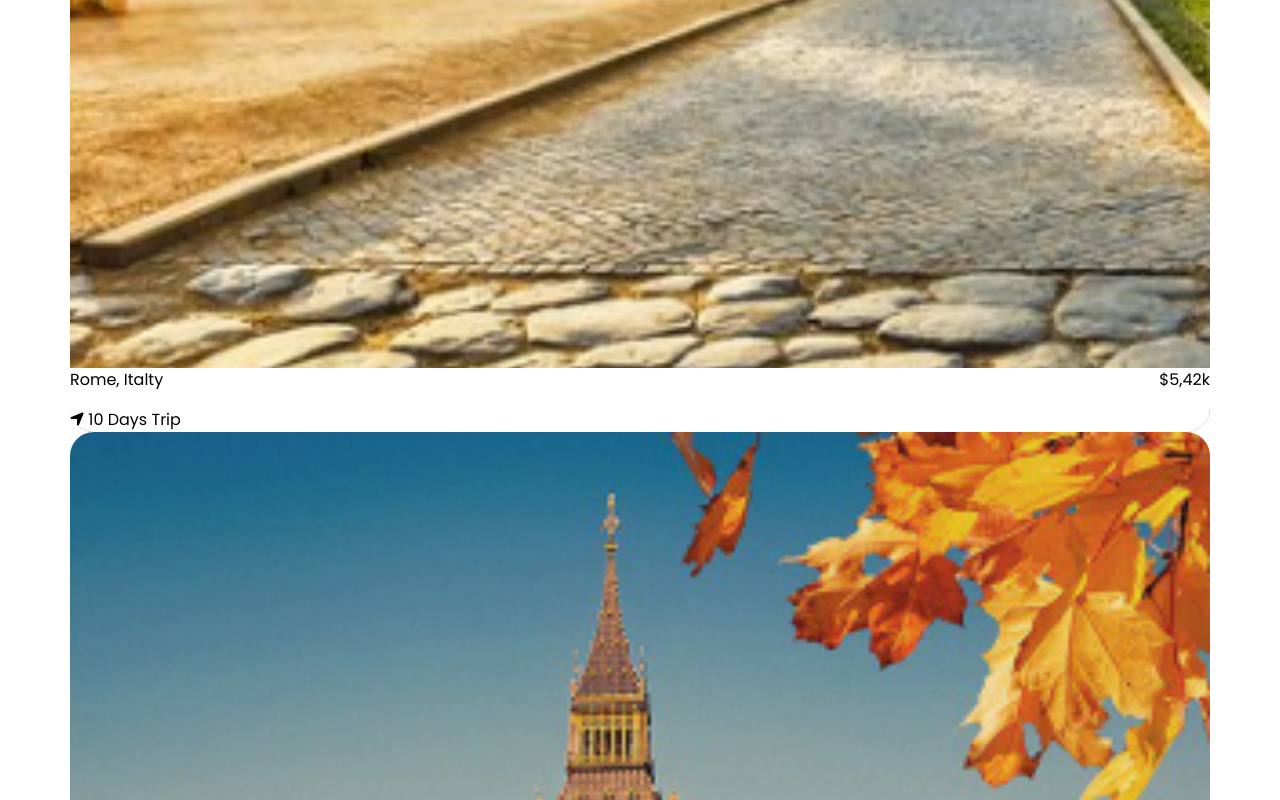
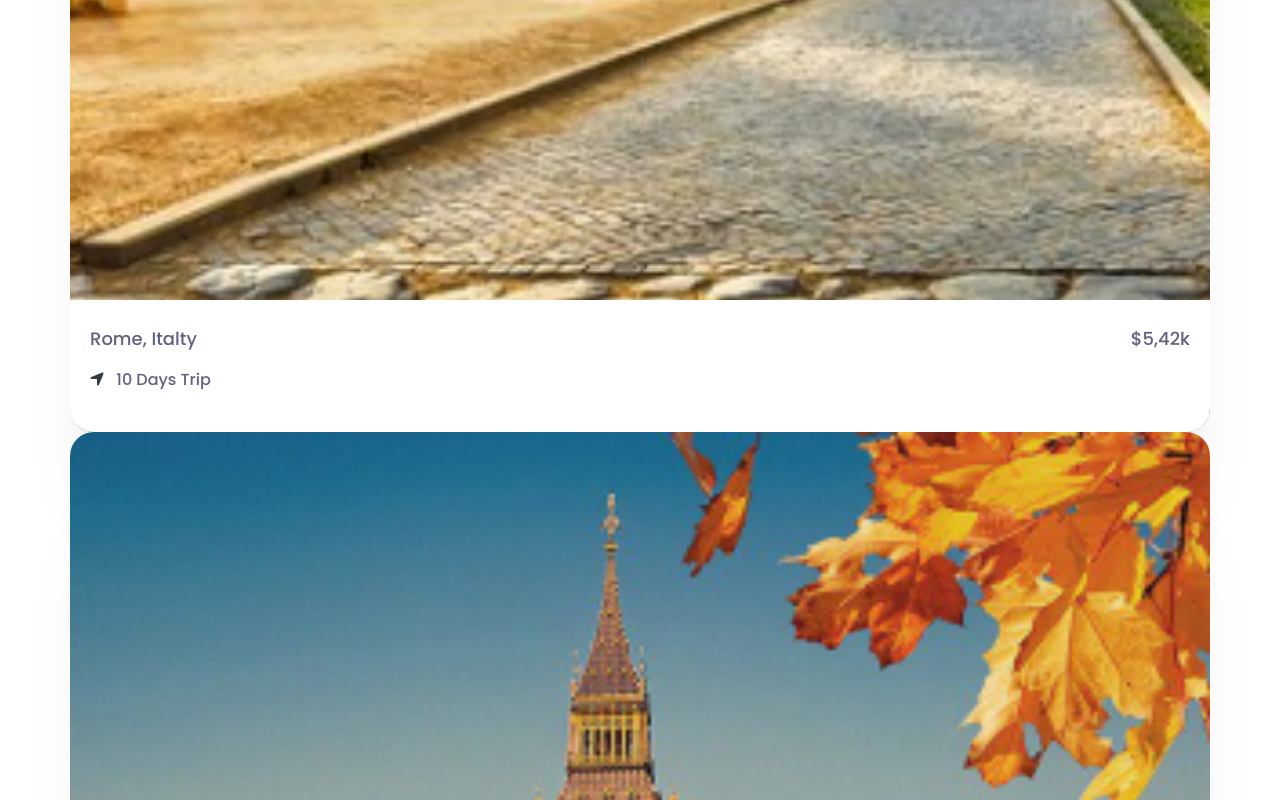
Before and after one commit to zubair2020hero/landing-page-03, a plain HTML site: page index.html in a window 1280 px wide. Shown: the part 3435-4235 px from the top of the page. Drawn offline with nearby package versions, Linux system fonts and the light colour scheme; a web font is replaced by a local one.

Commit message:
selling Section

```diff
--- a/assets/scss/layout/_selling.scss
+++ b/assets/scss/layout/_selling.scss
@@ -19,11 +19,43 @@
         }
     }
 
+    &-item {
+        box-shadow:
+            0 100px 80px 0 rgba(0, 0, 0, 0.02),
+            0 64.81px 46.85px 0 rgba(0, 0, 0, 0.0152),
+            0 38.52px 25.48px 0 rgba(0, 0, 0, 0.0121),
+            0 20px 13px 0 rgba(0, 0, 0, 0.01),
+            0 8.15px 6.52px 0 rgba(0, 0, 0, 0.0079);
+        border-radius: 0 0 24px 24px;
+    }
+
     &-text {
         background-color: var(--za-cr-common-white);
         width: 100%;
         bottom: 0px;
         border-radius: 0 0 24px 24px;
         padding: 25px 20px 40px 20px;
+        color: var(--za-cr-text-slateBlue);
+    }
+
+    &-location {
+        & a {
+            font-size: 18px;
+            font-weight: var(--za-fw-medium);
+        }
+    }
+
+    &-price {
+        & p {
+            font-size: 18px;
+            font-weight: var(--za-fw-medium);
+        }
+    }
+
+    &-day {
+        & span {
+            font-size: 16px;
+            font-weight: var(--za-fw-medium);
+        }
     }
 }
--- a/index.html
+++ b/index.html
@@ -189,7 +189,7 @@
                     </div>
                     <div class="za-selling-text p-absolute">
                         <!-- d-flex এবং p-absolute নিয়ে সমস্যা হয়েছে। -->
-                         <!-- সমধান width: 100%; css লিখে দেতে হবে za-selling-text -->
+                        <!-- সমধান width: 100%; css লিখে দেতে হবে za-selling-text -->
                         <div class="d-flex justify-content-between">
                             <div class="za-selling-location">
                                 <a href="#">Rome, Italty</a>
@@ -199,8 +199,8 @@
                             </div>
                         </div>
                         <div class="za-selling-day">
-                            <i class="fa-solid fa-location-arrow"></i>
-                            10 Days Trip
+                            <i class="fa-solid fa-location-arrow mr-8 text-dark"></i>
+                            <span>10 Days Trip</span>
                         </div>
                     </div>
                 </div> <!-- end -->
@@ -218,8 +218,8 @@
                             </div>
                         </div>
                         <div class="za-selling-day">
-                            <i class="fa-solid fa-location-arrow"></i>
-                            10 Days Trip
+                            <i class="fa-solid fa-location-arrow mr-8 text-dark"></i>
+                            <span>10 Days Trip</span>
                         </div>
                     </div>
                 </div> <!-- end -->
@@ -237,8 +237,8 @@
                             </div>
                         </div>
                         <div class="za-selling-day">
-                            <i class="fa-solid fa-location-arrow"></i>
-                            10 Days Trip
+                            <i class="fa-solid fa-location-arrow mr-8 text-dark"></i>
+                            <span>10 Days Trip</span>
                         </div>
                     </div>
                 </div> <!-- end -->
```
Also changed, not shown: assets/css/style.css, 1 other file.
